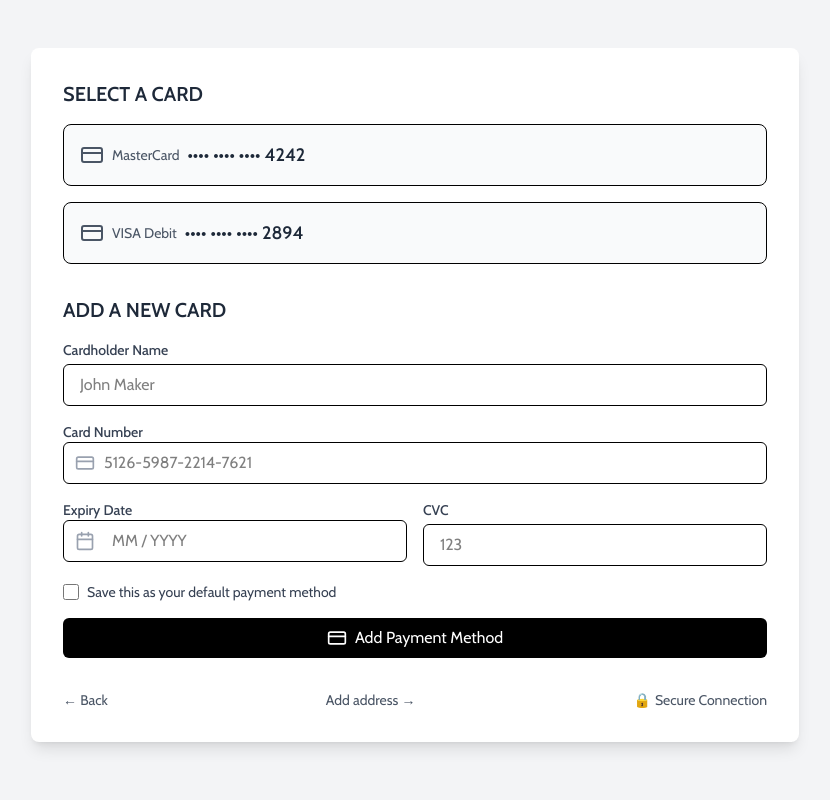
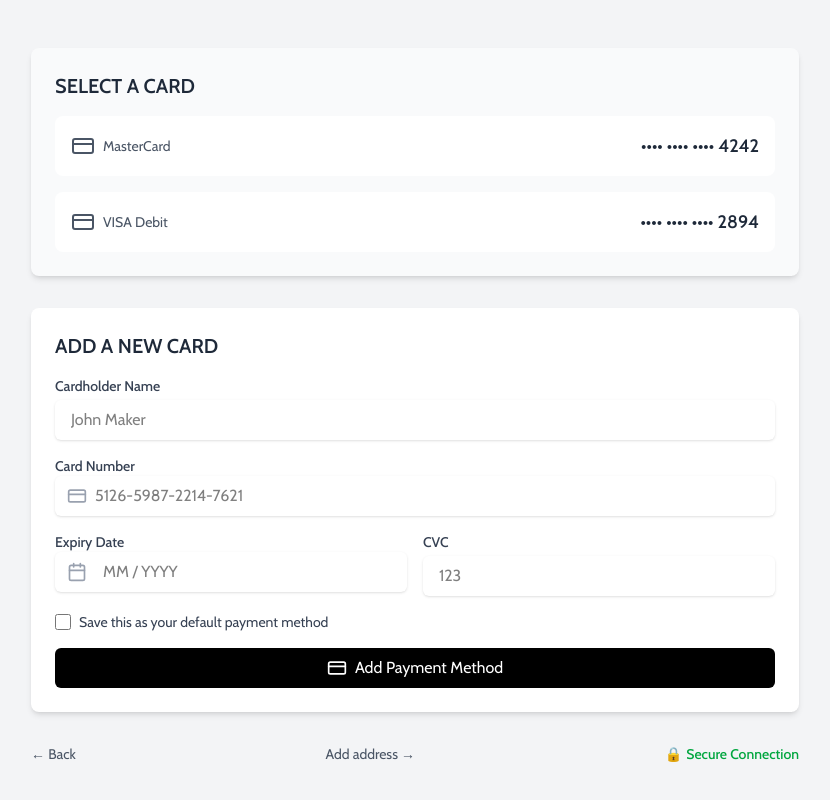
Before and after one commit to Sphesihle118/Group-4--E-commerce-Website, a React (Vite) app: page /payment in a window 1280 px wide. Shown: the top 800 px of the page, without its empty margins (225-1055 px from the left). Built offline with nearby package versions, Linux system fonts and the light colour scheme.

Commit message:
updated styling on payments and shipping pages

```diff
--- a/src/pages/PaymentPage.jsx
+++ b/src/pages/PaymentPage.jsx
@@ -1,32 +1,36 @@
 import { useState } from 'react'
-import {Calendar, CreditCard} from "lucide-react";
+import { Calendar, CreditCard } from 'lucide-react'
 
 export default function PaymentPage() {
   const [defaultCard, setDefaultCard] = useState(false)
 
   return (
     <div className="min-h-screen bg-gray-100 p-6 md:p-12">
-      <div className="max-w-3xl mx-auto bg-white shadow-lg rounded-lg p-8 space-y-8">
+      <div className="max-w-3xl mx-auto space-y-8">
 
         {/* SELECT A CARD */}
-        <section>
+        <section className="bg-gray-50 p-6 rounded-lg shadow-md hover:shadow-lg transition-shadow">
           <h2 className="text-xl font-semibold text-gray-800 mb-4">SELECT A CARD</h2>
           <div className="flex flex-col gap-4">
-            <div className="flex items-center gap-2 border rounded-lg p-4 bg-gray-50 hover:bg-gray-100 cursor-pointer">
+            <div className="flex items-center justify-between rounded-lg p-4 bg-white hover:shadow-sm cursor-pointer">
+              <div className="flex items-center gap-2">
                 <CreditCard className="w-6 h-6 text-gray-600" />
                 <p className="text-sm text-gray-600">MasterCard</p>
+              </div>
               <p className="text-lg font-semibold text-gray-800">•••• •••• •••• 4242</p>
             </div>
-            <div className="flex items-center gap-2 border rounded-lg p-4 bg-gray-50 hover:bg-gray-100 cursor-pointer">
+            <div className="flex items-center justify-between rounded-lg p-4 bg-white hover:shadow-sm cursor-pointer">
+              <div className="flex items-center gap-2">
                 <CreditCard className="w-6 h-6 text-gray-600" />
                 <p className="text-sm text-gray-600">VISA Debit</p>
+              </div>
               <p className="text-lg font-semibold text-gray-800">•••• •••• •••• 2894</p>
             </div>
           </div>
         </section>
 
         {/* ADD A NEW CARD */}
-        <section>
+        <section className="bg-white p-6 rounded-lg shadow-md hover:shadow-lg transition-shadow">
           <h2 className="text-xl font-semibold text-gray-800 mb-4">ADD A NEW CARD</h2>
           <form className="space-y-4">
             <div>
@@ -35,21 +39,20 @@ export default function PaymentPage() {
                 type="text"
                 name="cardholder"
                 placeholder="John Maker"
-                className="mt-1 w-full px-4 py-2 border rounded-md focus:outline-none focus:ring-2 focus:ring-blue-500"
+                className="mt-1 w-full px-4 py-2 rounded-md shadow-sm focus:outline-none focus:ring-2 focus:ring-blue-500"
               />
             </div>
             <div>
               <label className="block text-sm font-medium text-gray-700">Card Number</label>
               <div className="relative">
-          {/* Icon on the left */}
                 <CreditCard className="absolute left-3 top-1/2 transform -translate-y-1/2 w-5 h-5 text-gray-400" />
                 <input
                   type="text"
                   name="cardnumber"
                   placeholder="5126-5987-2214-7621"
-                className="w-full pl-10 pr-4 py-2 border rounded-md focus:outline-none focus:ring-2 focus:ring-blue-500"
-              /> </div>
-
+                  className="w-full pl-10 pr-4 py-2 rounded-md shadow-sm focus:outline-none focus:ring-2 focus:ring-blue-500"
+                />
+              </div>
             </div>
             <div className="grid grid-cols-2 gap-4">
               <div>
@@ -60,8 +63,9 @@ export default function PaymentPage() {
                     type="text"
                     name="expiry"
                     placeholder="MM / YYYY"
-                  className="w-full pl-12 pr-4 py-2 border rounded-md focus:outline-none focus:ring-2 focus:ring-blue-500"
-                /></div>
+                    className="w-full pl-12 pr-4 py-2 rounded-md shadow-sm focus:outline-none focus:ring-2 focus:ring-blue-500"
+                  />
+                </div>
               </div>
               <div>
                 <label className="block text-sm font-medium text-gray-700">CVC</label>
@@ -69,7 +73,7 @@ export default function PaymentPage() {
                   type="text"
                   name="cvc"
                   placeholder="123"
-                  className="mt-1 w-full px-4 py-2 border rounded-md focus:outline-none focus:ring-2 focus:ring-blue-500"
+                  className="mt-1 w-full px-4 py-2 rounded-md shadow-sm focus:outline-none focus:ring-2 focus:ring-blue-500"
                 />
               </div>
             </div>
@@ -79,13 +83,12 @@ export default function PaymentPage() {
                 id="defaultCard"
                 checked={defaultCard}
                 onChange={() => setDefaultCard(!defaultCard)}
-                className="h-4 w-4 text-blue-600 focus:ring-blue-500 border-gray-300 rounded"
+                className="h-4 w-4 accent-green-600 focus:ring-green-500 rounded"
               />
               <label htmlFor="defaultCard" className="ml-2 text-sm text-gray-700">
                 Save this as your default payment method
               </label>
             </div>
-           <a className="/shipping">
             <button
               type="submit"
               className="w-full flex items-center justify-center gap-2 bg-black text-white py-2 px-4 rounded-md hover:bg-gray-800 transition"
@@ -93,16 +96,15 @@ export default function PaymentPage() {
               <CreditCard className="w-5 h-5 text-white" />
               Add Payment Method
             </button>
-           </a>
           </form>
         </section>
 
         {/* Navigation */}
         <div className="flex justify-between items-center text-sm text-gray-600 mt-6">
           <a href="/checkout" className="hover:underline">← Back</a>
-            <a href="/Shipping" className="hover:underline">Add address →</a>
-          <div className="flex items-center gap-1">
-            <span className="text-green-600">🔒</span>
+          <a href="/shipping" className="hover:underline">Add address →</a>
+          <div className="flex items-center gap-1 text-green-600 font-medium">
+            <span>🔒</span>
             <span>Secure Connection</span>
           </div>
         </div>
--- a/src/pages/ShippingAddress.jsx
+++ b/src/pages/ShippingAddress.jsx
@@ -1,5 +1,5 @@
 import { useState } from 'react'
-import {House} from "lucide-react";
+import { House } from 'lucide-react'
 
 export default function ShippingAddress() {
   const [defaultAddress, setDefaultAddress] = useState(false)
@@ -7,16 +7,16 @@ export default function ShippingAddress() {
   return (
     <div className="min-h-screen bg-gray-100 p-6 md:p-12">
       <div className="max-w-3xl mx-auto bg-white shadow-lg rounded-lg p-8 space-y-8">
-        {/* shipping address */}
+        {/* Shipping Address */}
         <section>
           <form className="space-y-4">
             <div>
-              <h1>Shipping Name</h1>
+              <label className="block text-sm font-medium text-gray-700">Shipping Name</label>
               <input
                 type="text"
                 name="shippingName"
                 placeholder="John Maker"
-                className="mt-1 w-full px-4 py-2 border rounded-md focus:outline-none focus:ring-2 focus:ring-blue-500"
+                className="mt-1 w-full px-4 py-2 rounded-md shadow-sm focus:outline-none focus:ring-2 focus:ring-blue-500"
               />
             </div>
 
@@ -28,38 +28,38 @@ export default function ShippingAddress() {
                   type="text"
                   name="streetName"
                   placeholder="123 Plea Grond Street"
-                className="w-full pl-12 pr-4 py-2 border rounded-md focus:outline-none focus:ring-2 focus:ring-blue-500"
+                  className="w-full pl-12 pr-4 py-2 rounded-md shadow-sm focus:outline-none focus:ring-2 focus:ring-blue-500"
                 />
               </div>
             </div>
 
             <div>
-              <h1>City</h1>
+              <label className="block text-sm font-medium text-gray-700">City</label>
               <input
                 type="text"
                 name="city"
                 placeholder="Vermont"
-                className="mt-1 w-full px-4 py-2 border rounded-md focus:outline-none focus:ring-2 focus:ring-blue-500"
+                className="mt-1 w-full px-4 py-2 rounded-md shadow-sm focus:outline-none focus:ring-2 focus:ring-blue-500"
               />
             </div>
 
             <div>
-              <h1>State/Province</h1>
+              <label className="block text-sm font-medium text-gray-700">State / Province</label>
               <input
                 type="text"
                 name="state"
                 placeholder="California"
-                className="mt-1 w-full px-4 py-2 border rounded-md focus:outline-none focus:ring-2 focus:ring-blue-500"
+                className="mt-1 w-full px-4 py-2 rounded-md shadow-sm focus:outline-none focus:ring-2 focus:ring-blue-500"
               />
             </div>
 
             <div>
-              <h1>Country</h1>
+              <label className="block text-sm font-medium text-gray-700">Country</label>
               <input
                 type="text"
                 name="country"
                 placeholder="United States of America"
-                className="mt-1 w-full px-4 py-2 border rounded-md focus:outline-none focus:ring-2 focus:ring-blue-500"
+                className="mt-1 w-full px-4 py-2 rounded-md shadow-sm focus:outline-none focus:ring-2 focus:ring-blue-500"
               />
             </div>
 
@@ -69,7 +69,7 @@ export default function ShippingAddress() {
                 id="defaultAddress"
                 checked={defaultAddress}
                 onChange={() => setDefaultAddress(!defaultAddress)}
-                className="h-4 w-4 text-blue-600 focus:ring-blue-500 border-gray-300 rounded"
+                className="h-4 w-4 accent-green-600 focus:ring-green-500 rounded"
               />
               <label htmlFor="defaultAddress" className="ml-2 text-sm text-gray-700">
                 Save this as your default shipping address
@@ -90,8 +90,8 @@ export default function ShippingAddress() {
         <div className="flex justify-between items-center text-sm text-gray-600 mt-6">
           <a href="/payment" className="hover:underline">← Back</a>
           <a href="/success" className="hover:underline">Done →</a>
-          <div className="flex items-center gap-1">
-            <span className="text-green-600">🔒</span>
+          <div className="flex items-center gap-1 text-green-600 font-medium">
+            <span>🔒</span>
             <span>Secure Connection</span>
           </div>
         </div>
```
Lines whose indentation alone changed are shown as unchanged.
